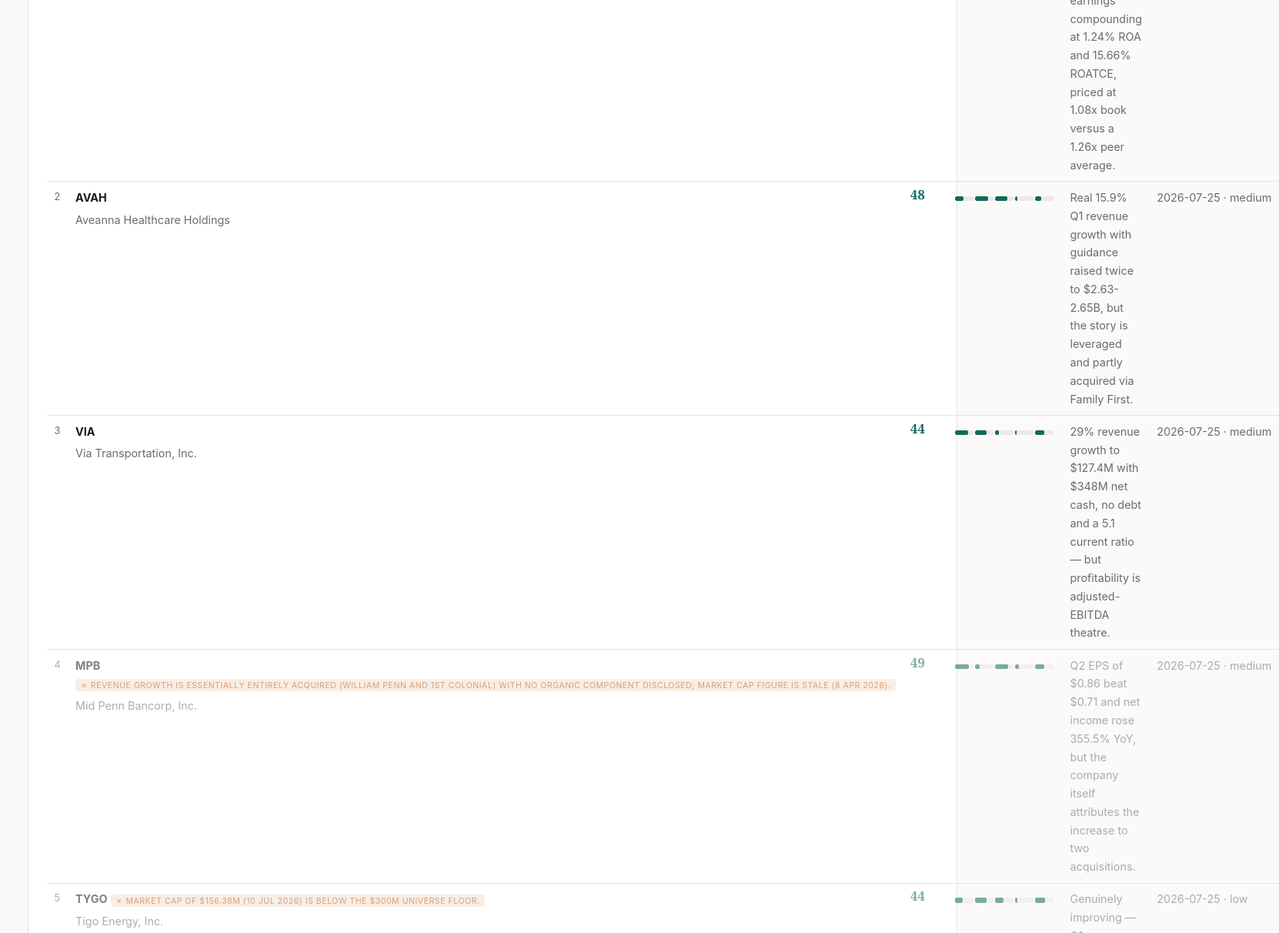
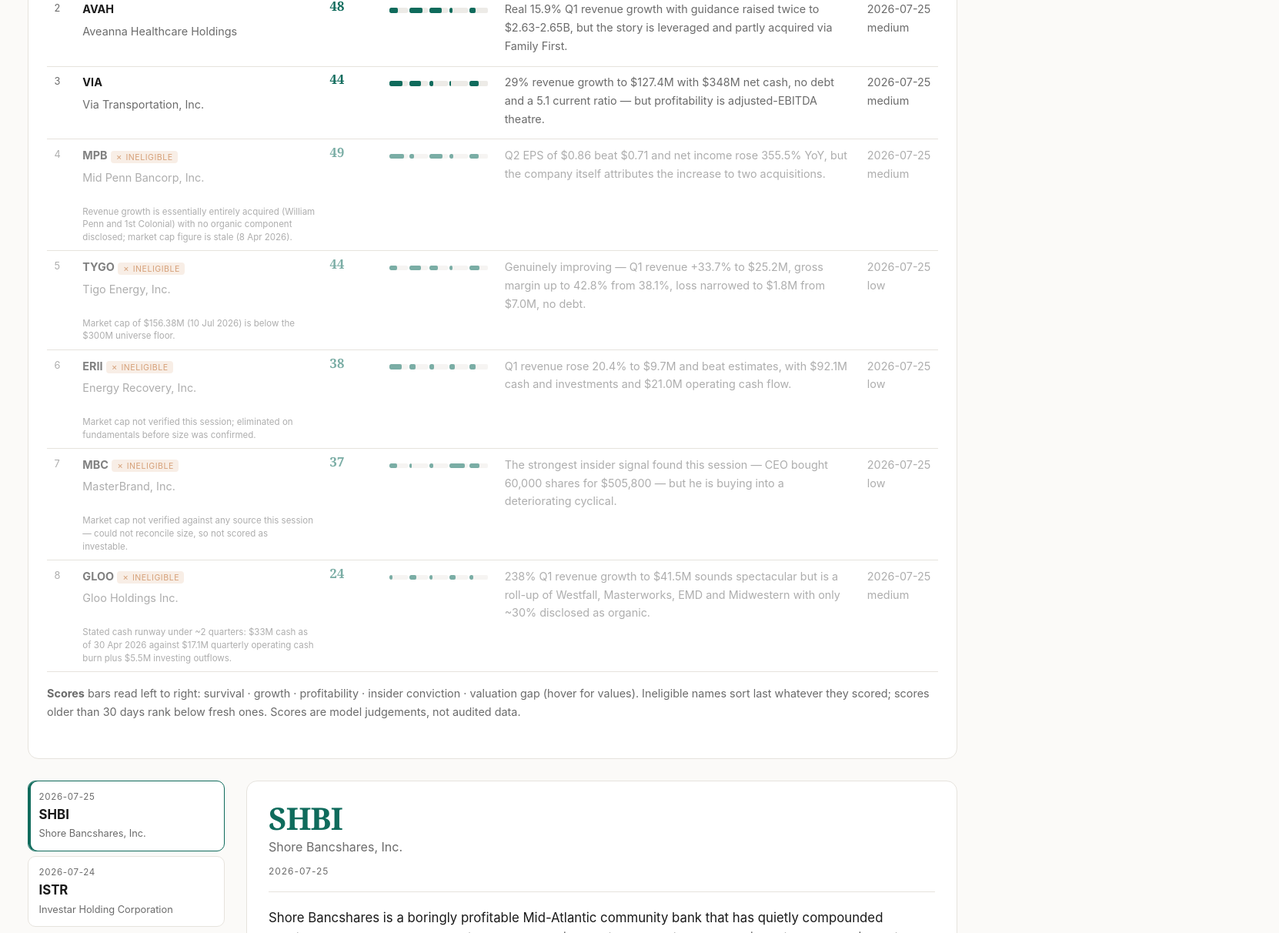
Before and after one commit to duyquangbui99/stock_picker, a website: page reports/index.html in a window 1280 px wide. Shown: the part 439-1651 px from the top of the page at 77% size, 1662 px wide, since content can reach past the window. Drawn offline with Linux system fonts and the light colour scheme.

Commit message:
UI change on index.html

```diff
--- a/reports/index.html
+++ b/reports/index.html
@@ -71,7 +71,15 @@
 .rk { color:var(--muted); font-size:.8rem; }
 .tkr { font-weight:700; }
 .tot { font:700 1.05rem/1 ui-serif,Georgia,serif; color:var(--accent); }
-.bars { white-space:nowrap; min-width:9rem; }
+/* Wide content scrolls inside its own box — the page must never scroll sideways. */
+.rank-wrap { overflow-x:auto; }
+table.rank { min-width:44rem; }
+.bars { white-space:nowrap; width:9rem; }
+/* Free text: give it the slack, but cap it so it can't force the table wider. */
+.read { max-width:22rem; min-width:11rem; }
+.tkcell { max-width:15rem; min-width:9rem; }
+.why { color:var(--muted); font-size:.72rem; line-height:1.45; margin-top:.3rem; }
+.scored { white-space:nowrap; width:6rem; }
 .bar { display:inline-block; width:1.5rem; height:.4rem; margin-right:2px; border-radius:2px;
   background:color-mix(in srgb,var(--line) 70%,transparent); overflow:hidden; vertical-align:middle; }
 .bar > span { display:block; height:100%; background:var(--accent); border-radius:2px; }
@@ -95,12 +103,11 @@
   <p class="sub">Every saved report, newest first. Not financial advice.</p>
   <div class="tiles"><div class="tile"><div class="tile-v">2</div><div class="tile-l">screens run</div></div><div class="tile"><div class="tile-v">SHBI</div><div class="tile-l">latest pick</div></div><div class="tile"><div class="tile-v">3/20</div><div class="tile-l">eligible &amp; fresh</div></div><div class="tile"><div class="tile-v">8</div><div class="tile-l">scored tickers</div></div></div>
   <section class="card"><h2>Ranking — all scored candidates</h2>
-    <table class="rank"><thead><tr>
-      <th></th><th>Ticker</th><th>Total</th>
-      <th>Survival · Growth · Profit · Insider · Value</th><th>Read</th><th>Scored</th>
+    <div class="rank-wrap"><table class="rank"><thead><tr>
+      <th></th><th>Ticker</th><th>Total</th><th>Scores</th><th>Read</th><th>Scored</th>
     </tr></thead><tbody><tr class="">
         <td class="rk">1</td>
-        <td><span class="tkr">SHBI</span>
+        <td class="tkcell"><span class="tkr">SHBI</span>
             <div class="sub">Shore Bancshares, Inc.</div></td>
         <td class="tot">67</td>
         <td class="bars"><span class="bar" title="survival: 21/25">
@@ -109,11 +116,11 @@
           <span style="width:80%"></span></span><span class="bar" title="insider conviction: 8/15">
           <span style="width:53%"></span></span><span class="bar" title="valuation gap: 6/15">
           <span style="width:40%"></span></span></td>
-        <td class="sub">Organic three-quarter earnings compounding at 1.24% ROA and 15.66% ROATCE, priced at 1.08x book versus a 1.26x peer average.</td>
-        <td class="sub nowrap">2026-07-25 · high</td>
+        <td class="sub read">Organic three-quarter earnings compounding at 1.24% ROA and 15.66% ROATCE, priced at 1.08x book versus a 1.26x peer average.</td>
+        <td class="sub scored">2026-07-25<div>high</div></td>
       </tr><tr class="">
         <td class="rk">2</td>
-        <td><span class="tkr">AVAH</span>
+        <td class="tkcell"><span class="tkr">AVAH</span>
             <div class="sub">Aveanna Healthcare Holdings</div></td>
         <td class="tot">48</td>
         <td class="bars"><span class="bar" title="survival: 11/25">
@@ -122,11 +129,11 @@
           <span style="width:65%"></span></span><span class="bar" title="insider conviction: 2/15">
           <span style="width:13%"></span></span><span class="bar" title="valuation gap: 5/15">
           <span style="width:33%"></span></span></td>
-        <td class="sub">Real 15.9% Q1 revenue growth with guidance raised twice to $2.63-2.65B, but the story is leveraged and partly acquired via Family First.</td>
-        <td class="sub nowrap">2026-07-25 · medium</td>
+        <td class="sub read">Real 15.9% Q1 revenue growth with guidance raised twice to $2.63-2.65B, but the story is leveraged and partly acquired via Family First.</td>
+        <td class="sub scored">2026-07-25<div>medium</div></td>
       </tr><tr class="">
         <td class="rk">3</td>
-        <td><span class="tkr">VIA</span>
+        <td class="tkcell"><span class="tkr">VIA</span>
             <div class="sub">Via Transportation, Inc.</div></td>
         <td class="tot">44</td>
         <td class="bars"><span class="bar" title="survival: 17/25">
@@ -135,12 +142,12 @@
           <span style="width:20%"></span></span><span class="bar" title="insider conviction: 1/15">
           <span style="width:7%"></span></span><span class="bar" title="valuation gap: 7/15">
           <span style="width:47%"></span></span></td>
-        <td class="sub">29% revenue growth to $127.4M with $348M net cash, no debt and a 5.1 current ratio — but profitability is adjusted-EBITDA theatre.</td>
-        <td class="sub nowrap">2026-07-25 · medium</td>
+        <td class="sub read">29% revenue growth to $127.4M with $348M net cash, no debt and a 5.1 current ratio — but profitability is adjusted-EBITDA theatre.</td>
+        <td class="sub scored">2026-07-25<div>medium</div></td>
       </tr><tr class="out">
         <td class="rk">4</td>
-        <td><span class="tkr">MPB</span> <span class="tag bad">✗ Revenue growth is essentially entirely acquired (William Penn and 1st Colonial) with no organic component disclosed; market cap figure is stale (8 Apr 2026).</span>
-            <div class="sub">Mid Penn Bancorp, Inc.</div></td>
+        <td class="tkcell"><span class="tkr">MPB</span> <span class="tag bad">✗ ineligible</span>
+            <div class="sub">Mid Penn Bancorp, Inc.</div><div class="why">Revenue growth is essentially entirely acquired (William Penn and 1st Colonial) with no organic component disclosed; market cap figure is stale (8 Apr 2026).</div></td>
         <td class="tot">49</td>
         <td class="bars"><span class="bar" title="survival: 19/25">
           <span style="width:76%"></span></span><span class="bar" title="growth quality: 6/25">
@@ -148,12 +155,12 @@
           <span style="width:70%"></span></span><span class="bar" title="insider conviction: 3/15">
           <span style="width:20%"></span></span><span class="bar" title="valuation gap: 7/15">
           <span style="width:47%"></span></span></td>
-        <td class="sub">Q2 EPS of $0.86 beat $0.71 and net income rose 355.5% YoY, but the company itself attributes the increase to two acquisitions.</td>
-        <td class="sub nowrap">2026-07-25 · medium</td>
+        <td class="sub read">Q2 EPS of $0.86 beat $0.71 and net income rose 355.5% YoY, but the company itself attributes the increase to two acquisitions.</td>
+        <td class="sub scored">2026-07-25<div>medium</div></td>
       </tr><tr class="out">
         <td class="rk">5</td>
-        <td><span class="tkr">TYGO</span> <span class="tag bad">✗ Market cap of $156.38M (10 Jul 2026) is below the $300M universe floor.</span>
-            <div class="sub">Tigo Energy, Inc.</div></td>
+        <td class="tkcell"><span class="tkr">TYGO</span> <span class="tag bad">✗ ineligible</span>
+            <div class="sub">Tigo Energy, Inc.</div><div class="why">Market cap of $156.38M (10 Jul 2026) is below the $300M universe floor.</div></td>
         <td class="tot">44</td>
         <td class="bars"><span class="bar" title="survival: 10/25">
           <span style="width:40%"></span></span><span class="bar" title="growth quality: 15/25">
@@ -161,12 +168,12 @@
           <span style="width:45%"></span></span><span class="bar" title="insider conviction: 2/15">
           <span style="width:13%"></span></span><span class="bar" title="valuation gap: 8/15">
           <span style="width:53%"></span></span></td>
-        <td class="sub">Genuinely improving — Q1 revenue +33.7% to $25.2M, gross margin up to 42.8% from 38.1%, loss narrowed to $1.8M from $7.0M, no debt.</td>
-        <td class="sub nowrap">2026-07-25 · low</td>
+        <td class="sub read">Genuinely improving — Q1 revenue +33.7% to $25.2M, gross margin up to 42.8% from 38.1%, loss narrowed to $1.8M from $7.0M, no debt.</td>
+        <td class="sub scored">2026-07-25<div>low</div></td>
       </tr><tr class="out">
         <td class="rk">6</td>
-        <td><span class="tkr">ERII</span> <span class="tag bad">✗ Market cap not verified this session; eliminated on fundamentals before size was confirmed.</span>
-            <div class="sub">Energy Recovery, Inc.</div></td>
+        <td class="tkcell"><span class="tkr">ERII</span> <span class="tag bad">✗ ineligible</span>
+            <div class="sub">Energy Recovery, Inc.</div><div class="why">Market cap not verified this session; eliminated on fundamentals before size was confirmed.</div></td>
         <td class="tot">38</td>
         <td class="bars"><span class="bar" title="survival: 16/25">
           <span style="width:64%"></span></span><span class="bar" title="growth quality: 8/25">
@@ -174,12 +181,12 @@
           <span style="width:25%"></span></span><span class="bar" title="insider conviction: 4/15">
           <span style="width:27%"></span></span><span class="bar" title="valuation gap: 5/15">
           <span style="width:33%"></span></span></td>
-        <td class="sub">Q1 revenue rose 20.4% to $9.7M and beat estimates, with $92.1M cash and investments and $21.0M operating cash flow.</td>
-        <td class="sub nowrap">2026-07-25 · low</td>
+        <td class="sub read">Q1 revenue rose 20.4% to $9.7M and beat estimates, with $92.1M cash and investments and $21.0M operating cash flow.</td>
+        <td class="sub scored">2026-07-25<div>low</div></td>
       </tr><tr class="out">
         <td class="rk">7</td>
-        <td><span class="tkr">MBC</span> <span class="tag bad">✗ Market cap not verified against any source this session — could not reconcile size, so not scored as investable.</span>
-            <div class="sub">MasterBrand, Inc.</div></td>
+        <td class="tkcell"><span class="tkr">MBC</span> <span class="tag bad">✗ ineligible</span>
+            <div class="sub">MasterBrand, Inc.</div><div class="why">Market cap not verified against any source this session — could not reconcile size, so not scored as investable.</div></td>
         <td class="tot">37</td>
         <td class="bars"><span class="bar" title="survival: 10/25">
           <span style="width:40%"></span></span><span class="bar" title="growth quality: 3/25">
@@ -187,12 +194,12 @@
           <span style="width:20%"></span></span><span class="bar" title="insider conviction: 12/15">
           <span style="width:80%"></span></span><span class="bar" title="valuation gap: 8/15">
           <span style="width:53%"></span></span></td>
-        <td class="sub">The strongest insider signal found this session — CEO bought 60,000 shares for $505,800 — but he is buying into a deteriorating cyclical.</td>
-        <td class="sub nowrap">2026-07-25 · low</td>
+        <td class="sub read">The strongest insider signal found this session — CEO bought 60,000 shares for $505,800 — but he is buying into a deteriorating cyclical.</td>
+        <td class="sub scored">2026-07-25<div>low</div></td>
       </tr><tr class="out">
         <td class="rk">8</td>
-        <td><span class="tkr">GLOO</span> <span class="tag bad">✗ Stated cash runway under ~2 quarters: $33M cash as of 30 Apr 2026 against $17.1M quarterly operating cash burn plus $5.5M investing outflows.</span>
-            <div class="sub">Gloo Holdings Inc.</div></td>
+        <td class="tkcell"><span class="tkr">GLOO</span> <span class="tag bad">✗ ineligible</span>
+            <div class="sub">Gloo Holdings Inc.</div><div class="why">Stated cash runway under ~2 quarters: $33M cash as of 30 Apr 2026 against $17.1M quarterly operating cash burn plus $5.5M investing outflows.</div></td>
         <td class="tot">24</td>
         <td class="bars"><span class="bar" title="survival: 4/25">
           <span style="width:16%"></span></span><span class="bar" title="growth quality: 9/25">
@@ -200,11 +207,13 @@
           <span style="width:15%"></span></span><span class="bar" title="insider conviction: 5/15">
           <span style="width:33%"></span></span><span class="bar" title="valuation gap: 3/15">
           <span style="width:20%"></span></span></td>
-        <td class="sub">238% Q1 revenue growth to $41.5M sounds spectacular but is a roll-up of Westfall, Masterworks, EMD and Midwestern with only ~30% disclosed as organic.</td>
-        <td class="sub nowrap">2026-07-25 · medium</td>
-      </tr></tbody></table>
-    <p class="sub note">Ineligible names sort last whatever they scored; scores older than
-    30 days rank below fresh ones. Scores are model judgements, not audited data.</p>
+        <td class="sub read">238% Q1 revenue growth to $41.5M sounds spectacular but is a roll-up of Westfall, Masterworks, EMD and Midwestern with only ~30% disclosed as organic.</td>
+        <td class="sub scored">2026-07-25<div>medium</div></td>
+      </tr></tbody></table></div>
+    <p class="sub note"><strong>Scores</strong> bars read left to right:
+    survival · growth · profitability · insider conviction · valuation gap (hover for values).
+    Ineligible names sort last whatever they scored; scores older than 30 days
+    rank below fresh ones. Scores are model judgements, not audited data.</p>
   </section>
   <div class="cols">
     <nav class="nav" role="tablist" aria-label="Reports"><button class="nav-item" role="tab" data-target="2026-07-25"
```
Also changed, not shown: src/dashboard-html.js (+26 -12 lines).
